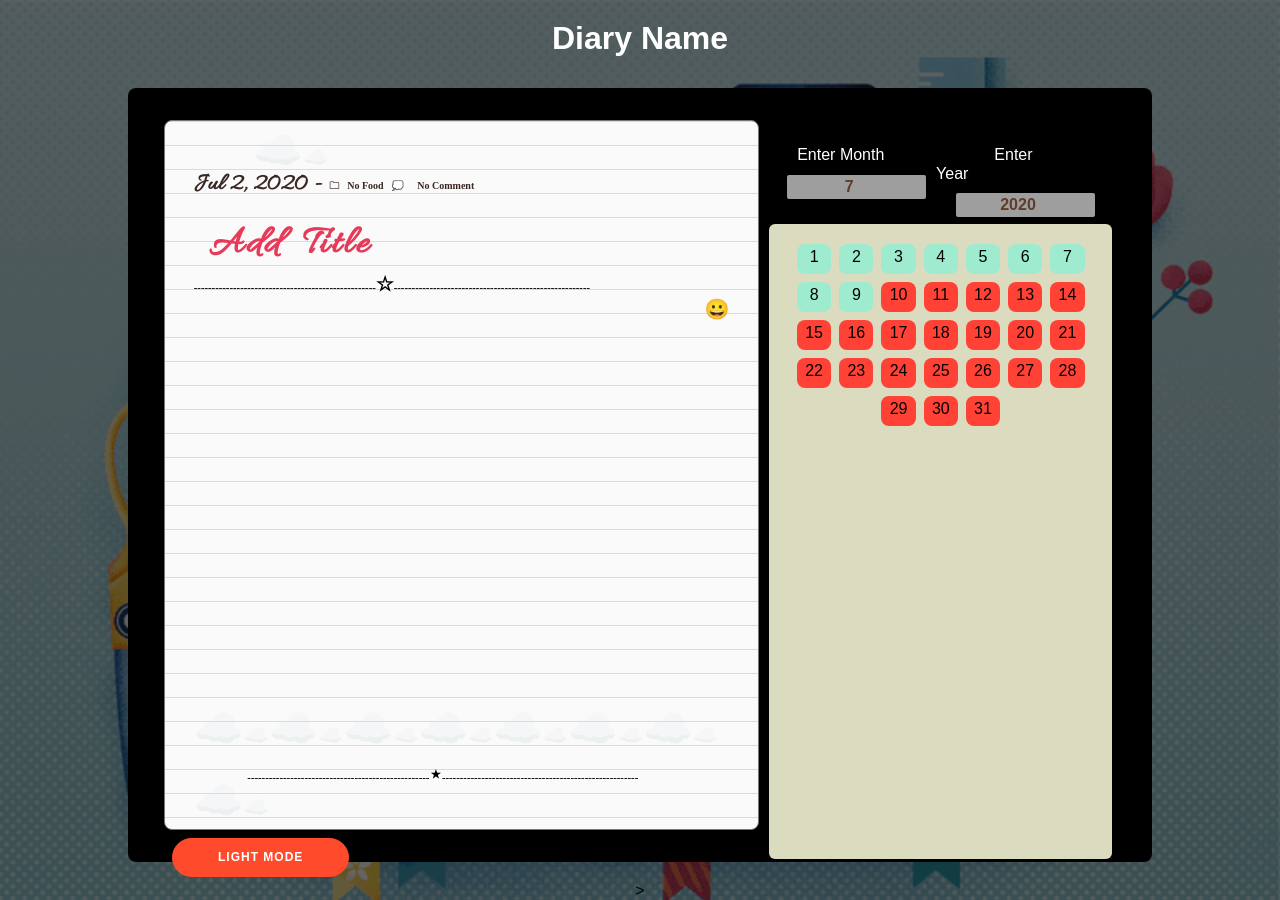
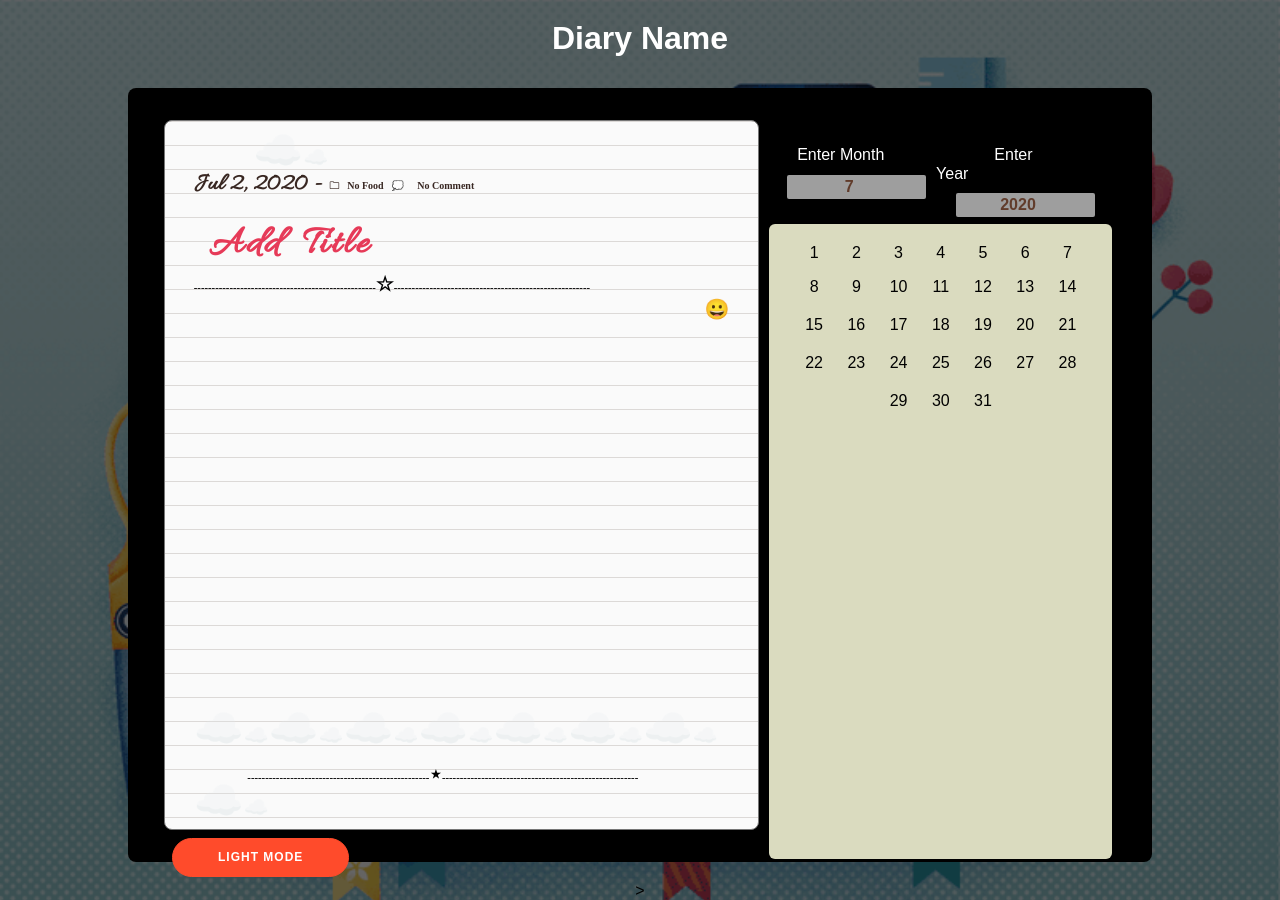
Before and after one commit to prashant280920/Personal_Diary_WebApp, a React (Create React App) app: page / in a window 1280 px wide. Built offline with nearby package versions, Linux system fonts and the light colour scheme; grey boxes are pictures that could not be loaded; a web font is replaced by a local one.

Commit message:
added different style

```diff
--- a/src/components/Calender/Dates.js
+++ b/src/components/Calender/Dates.js
@@ -90,18 +90,18 @@ const Dates = ({ Month, Year }) => {
 
 
 			if (Year<a.getFullYear() || Month<a.getMonth()+1){
-				t+=('<div class="bg-light-green dib br3 grow pa1 ma1 tc" onclick="trying()" style="height:30px;width:11%;">'+ i+'</div>')
+				t+=('<div class="Date dib  grow-large pointer br2 ma1 tc" onclick="trying()" style="height:30px;width:11%;">'+ i+'</div>')
 				console.log("first")
 			}else if (Year === a.getFullYear() && Month === a.getMonth()+1){
 				if (i<=a.getDate()){
-					t+=('<div class="bg-light-green dib br3 grow pa1 ma1 tc" onclick="trying()" style="height:30px;width:11%;">'+ i+'</div>')
+					t+=('<div class="Date dib  grow-large br2 pointer ma1 mb0 tc" onclick="trying()" style="height:30px;width:11%;">'+ i+'</div>')
 					console.log(2,1)
 				}else{
-					t+=('<div class="bg-red dib br3 grow pa1 ma1 tc" style="height:30px;width:11%;">'+ i+'</div>')
+					t+=('<div class="Date_disabled dib br2  ma1 tc" style="height:30px;width:11%;">'+ i+'</div>')
 					console.log(2,2)
 				}
 			}else if (Year === a.getFullYear() && Month > a.getMonth()+1){
-				t+=('<div class="bg-red dib br3 grow pa1 ma1 tc" style="height:30px;width:11%;">'+ i+'</div>')
+				t+=('<div class="Date_disabled dib br2  ma1 mb0 tc" style="height:30px;width:11%;">'+ i+'</div>')
 				console.log(3)
 			}
 
```
